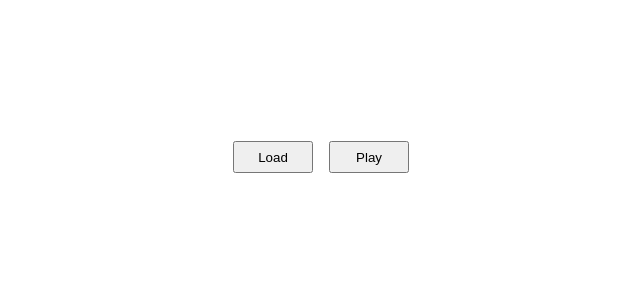
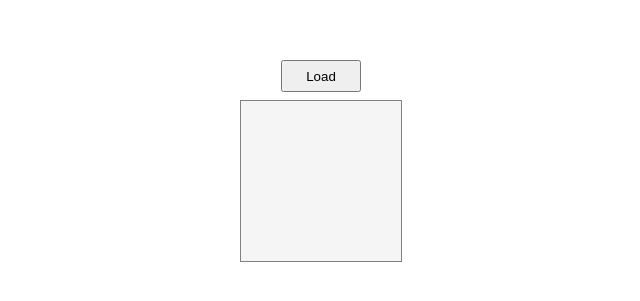
Before and after one commit to socratone/simple-electron-file-loader, an Electron app: page index.html in a window 800 px wide. Shown: the part 243-544 px from the top of the page, without its empty margins (79-719 px from the left). Drawn offline with Linux system fonts and the light colour scheme.

Commit message:
빌드 이전까지 성공

```diff
--- a/index.css
+++ b/index.css
@@ -8,6 +8,7 @@ body {
 
 main {
   display: flex;
+  flex-direction: column;
   justify-content: center;
   align-items: center;
   height: 100%;
@@ -18,3 +19,12 @@ button {
   height: 2rem;
   margin: 0.5rem;
 }
+
+div {
+  border: 1px solid gray;
+  width: 10rem;
+  height: 10rem;
+  background-color: whitesmoke;
+  overflow-y: auto;
+  word-break: break-all;
+}
--- a/index.html
+++ b/index.html
@@ -9,7 +9,7 @@
   <body>
     <main>
       <button id="load-button">Load</button>
-      <button id="play-button">Play</button>
+      <div id="result-area"></div>
     </main>
   </body>
   <script src="./index.js"></script>
--- a/index.js
+++ b/index.js
@@ -0,0 +1,8 @@
+const loadButton = document.getElementById('load-button');
+const resultArea = document.getElementById('result-area');
+const fs = require('fs');
+
+loadButton.addEventListener('click', () => {
+  const fileNames = fs.readdirSync(__dirname);
+  resultArea.append(fileNames);
+});
```
